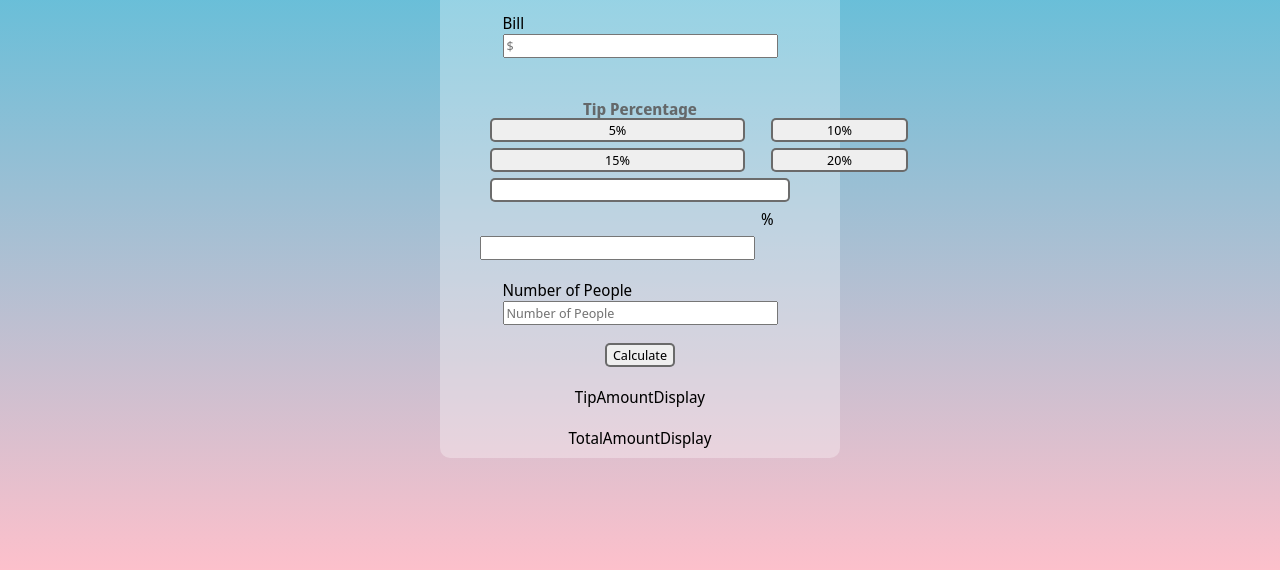
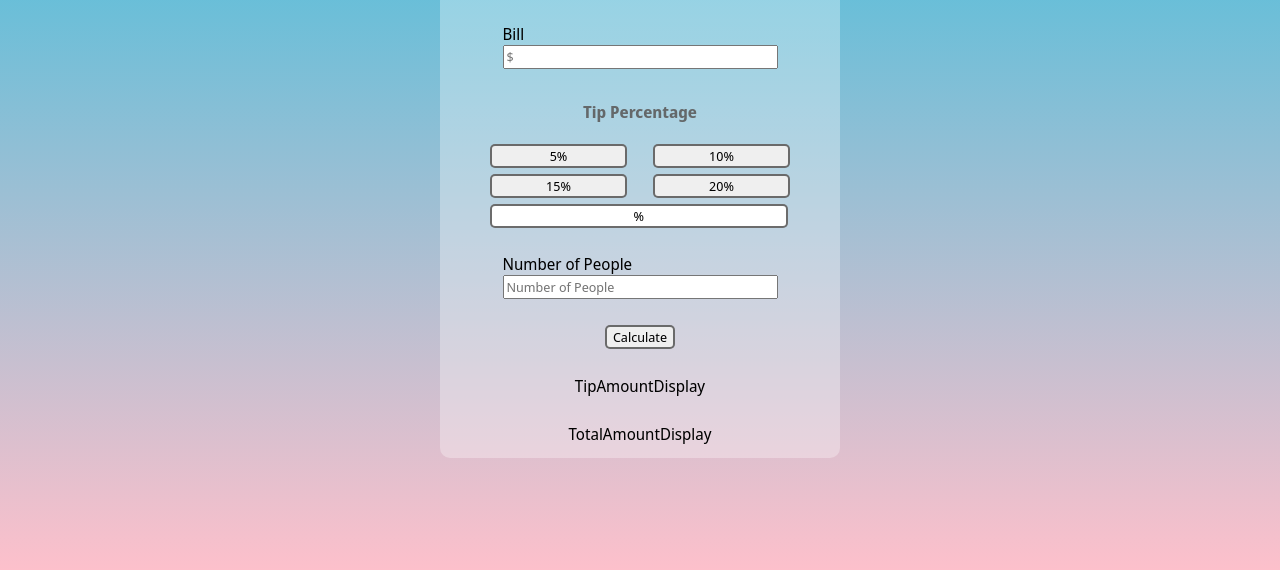
Before and after one commit to zatchel/ground-up-tip-calc, a plain HTML site: page index.html in a window 1280 px wide. Both pictures are taken after a click on the button "Custom". Shown: the part 222-792 px from the top of the page. Drawn offline with Linux system fonts and the light colour scheme.

Commit message:
layout done, custom button logic done, need calc logic

```diff
--- a/index.html
+++ b/index.html
@@ -24,7 +24,6 @@
                 <button class="tipThree">15%</button>
                 <button class="tipFour">20%</button>
                 <button id="custom" class="custom" onclick="becomeActive()">Custom</button>
-                <input type="text" id=""
             </select>
             </div>
             <div class="numberPeople">Number of People<br>
--- a/main.js
+++ b/main.js
@@ -23,7 +23,7 @@ calculateButton.addEventListener('click', function(){
 function becomeActive(){
     let boxExists = document.getElementsByClassName("newCustomText").length;
     if(boxExists === 0){
-        document.getElementById("custom").outerHTML = "<input type='text' class='newCustomText'> <br> <span class='placeholder'>%</span>";
+        document.getElementById("custom").outerHTML = "<input type='text' class='newCustomText' placeholder='%'>";
 
     console.log("custom");
     }
--- a/styles.scss
+++ b/styles.scss
@@ -38,6 +38,8 @@ body{
     }
 
 h4{
+    position: relative;
+    bottom: 15px;
     margin-bottom: -20px;
     padding: 0%;
     color: rgba(92, 92, 92, 0.9);
@@ -97,9 +99,10 @@ button:hover{
 
 .newCustomText{
     grid-area: "custom";
+    position: relative;
     text-align: center;
     margin: 0 10px;
-    width: 300px;
+    width: 93%;
     border-radius: 5px;
     border: 2px solid rgba(92, 92, 92, 0.9);
     grid-column: 1/3;
@@ -107,7 +110,6 @@ button:hover{
 }
 
 .newCustomText::placeholder{
-    text-align: right;
+    text-align: center;
+    color: black;
 }
-
-.newCustomText
```
Also changed, not shown: scss/styles.css/styles.css, 1 other file.
